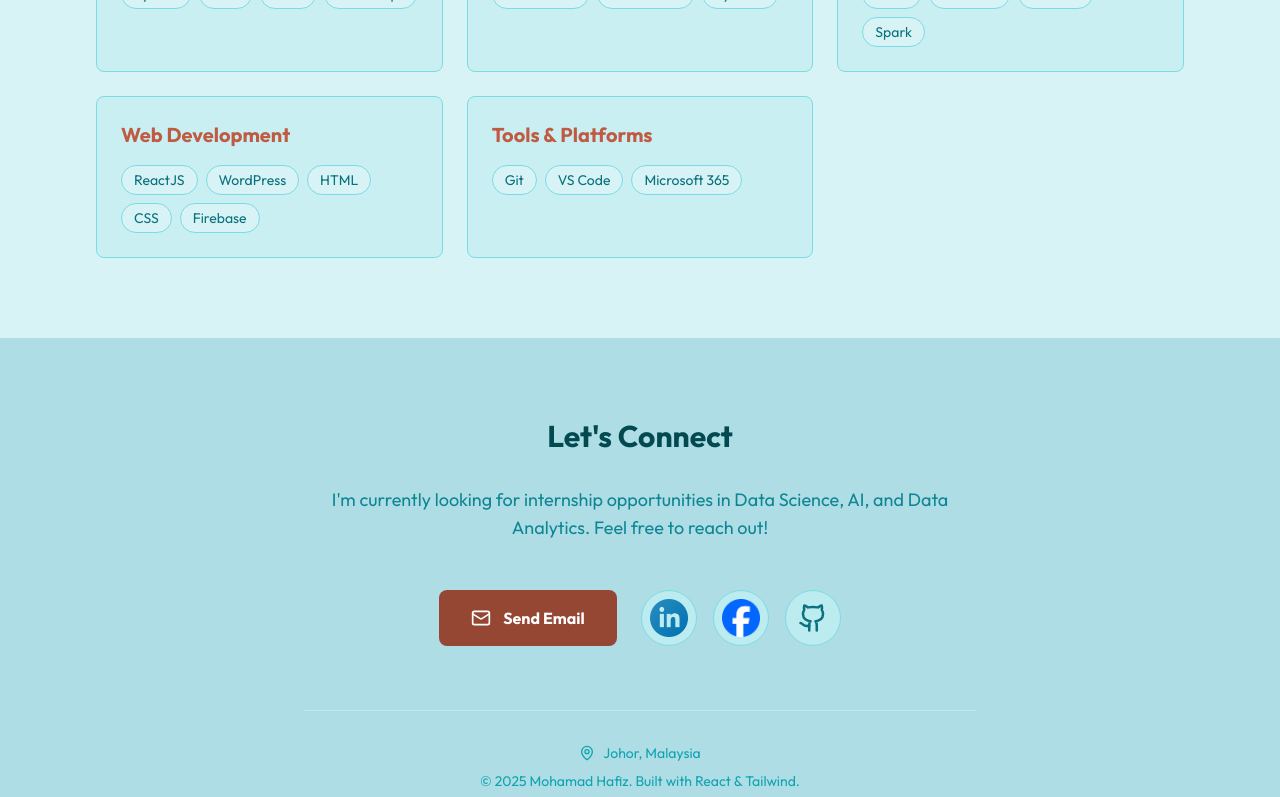
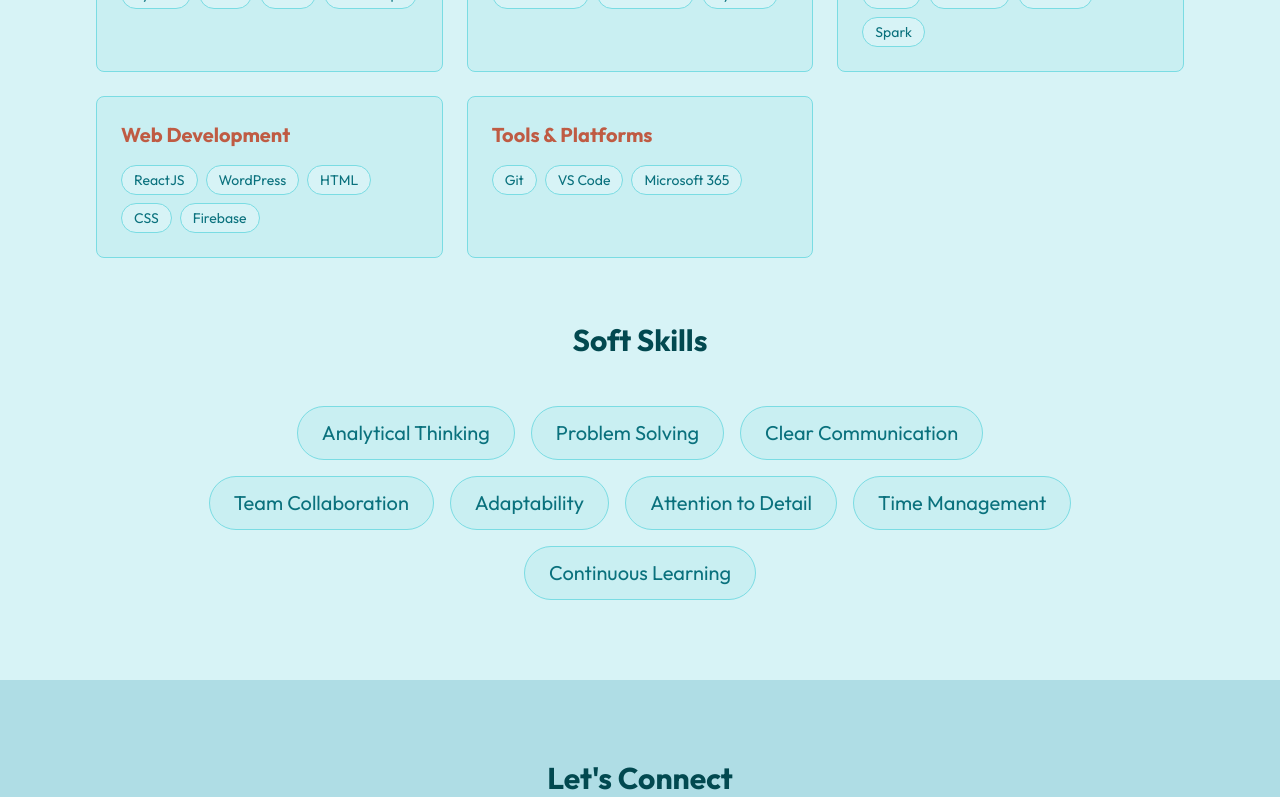
Before and after one commit to hafizjais/Portfolio, a React (Vite) app: page / in a window 1280 px wide. Shown: the part 6444-7241 px from the top of the page. Built offline with nearby package versions, Linux system fonts and the light colour scheme.

Commit message:
feat: add Skills component and integrate comprehensive portfolio data, including categorized skills.

```diff
--- a/src/components/Skills.jsx
+++ b/src/components/Skills.jsx
@@ -23,13 +23,25 @@ const Skills = () => {
   return (
     <div>
       <h2 className="text-3xl font-bold text-slate-100 mb-12 text-center">Technical Skills</h2>
-      <div className="grid md:grid-cols-2 lg:grid-cols-3 gap-6">
+      <div className="grid md:grid-cols-2 lg:grid-cols-3 gap-6 mb-16">
         <SkillCategory title="Programming" items={skills.programming} />
         <SkillCategory title="Machine Learning" items={skills.ml} />
         <SkillCategory title="Data Integration" items={skills.data} />
         <SkillCategory title="Web Development" items={skills.web} />
         <SkillCategory title="Tools & Platforms" items={skills.tools} />
       </div>
+
+      <h2 className="text-3xl font-bold text-slate-100 mb-12 text-center">Soft Skills</h2>
+      <div className="flex flex-wrap justify-center gap-4 max-w-4xl mx-auto">
+        {skills.soft?.map((skill) => (
+          <span
+            key={skill}
+            className="px-6 py-3 bg-slate-800/50 text-slate-300 text-lg md:text-xl rounded-full border border-slate-700 hover:border-amber-500/50 hover:text-amber-400 transition-colors cursor-default"
+          >
+            {skill}
+          </span>
+        ))}
+      </div>
     </div>
   );
 };
--- a/src/portfolioData.js
+++ b/src/portfolioData.js
@@ -155,6 +155,16 @@ export const portfolioData = {
     data: ["Excel", "Power BI", "Tableau", "Spark"],
     web: ["ReactJS", "WordPress", "HTML", "CSS", "Firebase"],
     tools: ["Git", "VS Code", "Microsoft 365"],
+    soft: [
+      "Analytical Thinking",
+      "Problem Solving",
+      "Clear Communication",
+      "Team Collaboration",
+      "Adaptability",
+      "Attention to Detail",
+      "Time Management",
+      "Continuous Learning"
+    ],
   },
   certifications: [
     {
```
